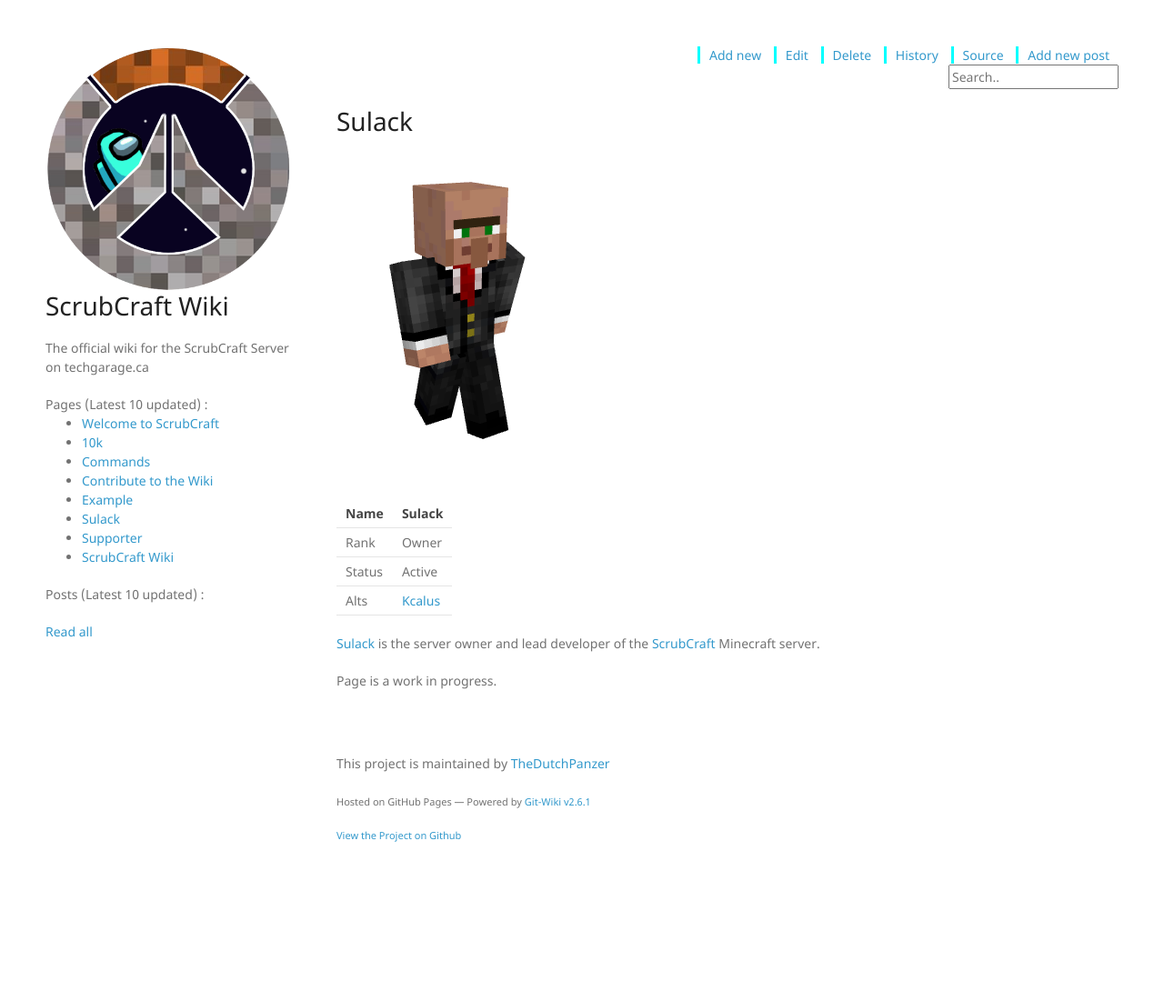
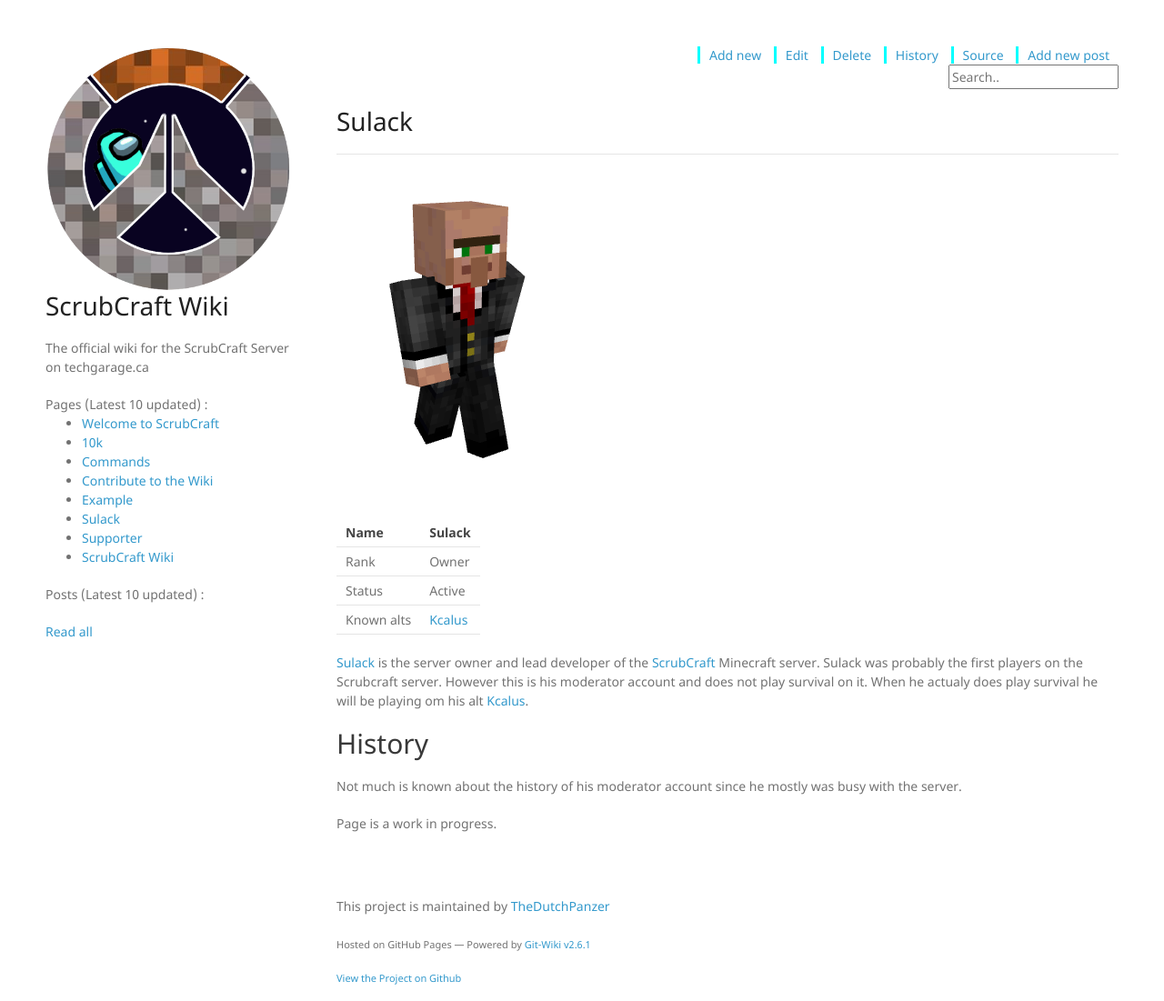
Before and after one commit to TheDutchPanzer/wiki, a Jekyll site: the page built from wiki/sulack.md, in a window 1280 px wide. Shown: the whole page at 91% size. Built offline with Jekyll 4.4.1, drawn with Linux system fonts in a browser that asks for light colours; nearby versions of some CDN libraries; our own code applies the rules of GitHub Pages for plain Markdown files; before the commit the page ends 944 px from its top, so only the background shows below that.

Commit message:
Update sulack.md

```diff
--- a/wiki/sulack.md
+++ b/wiki/sulack.md
@@ -1,13 +1,19 @@
 # Sulack
+___
+
 ![DynMap](https://github.com/TheDutchPanzer/wiki/blob/master/assets/images/Sulack.png)
 
 | Name          | Sulack        |
 |---------------|---------------|
 | Rank          | Owner         |
 | Status        | Active        |
-| Alts          | [Kcalus](kcalus) |
+| Known alts    | [Kcalus](kcalus) |
+
+[Sulack](sulack) is the server owner and lead developer of the [ScrubCraft](scrubcraft) Minecraft server. Sulack was probably the first players on the Scrubcraft server. However this is his moderator account and does not play survival on it. When he actualy does play survival he will be playing om his alt [Kcalus](kcalus).
+
+## History
+
+Not much is known about the history of his moderator account since he mostly was busy with the server.
 
 
-[Sulack](sulack) is the server owner and lead developer of the [ScrubCraft](scrubcraft) Minecraft server.
-
 Page is a work in progress.
```
